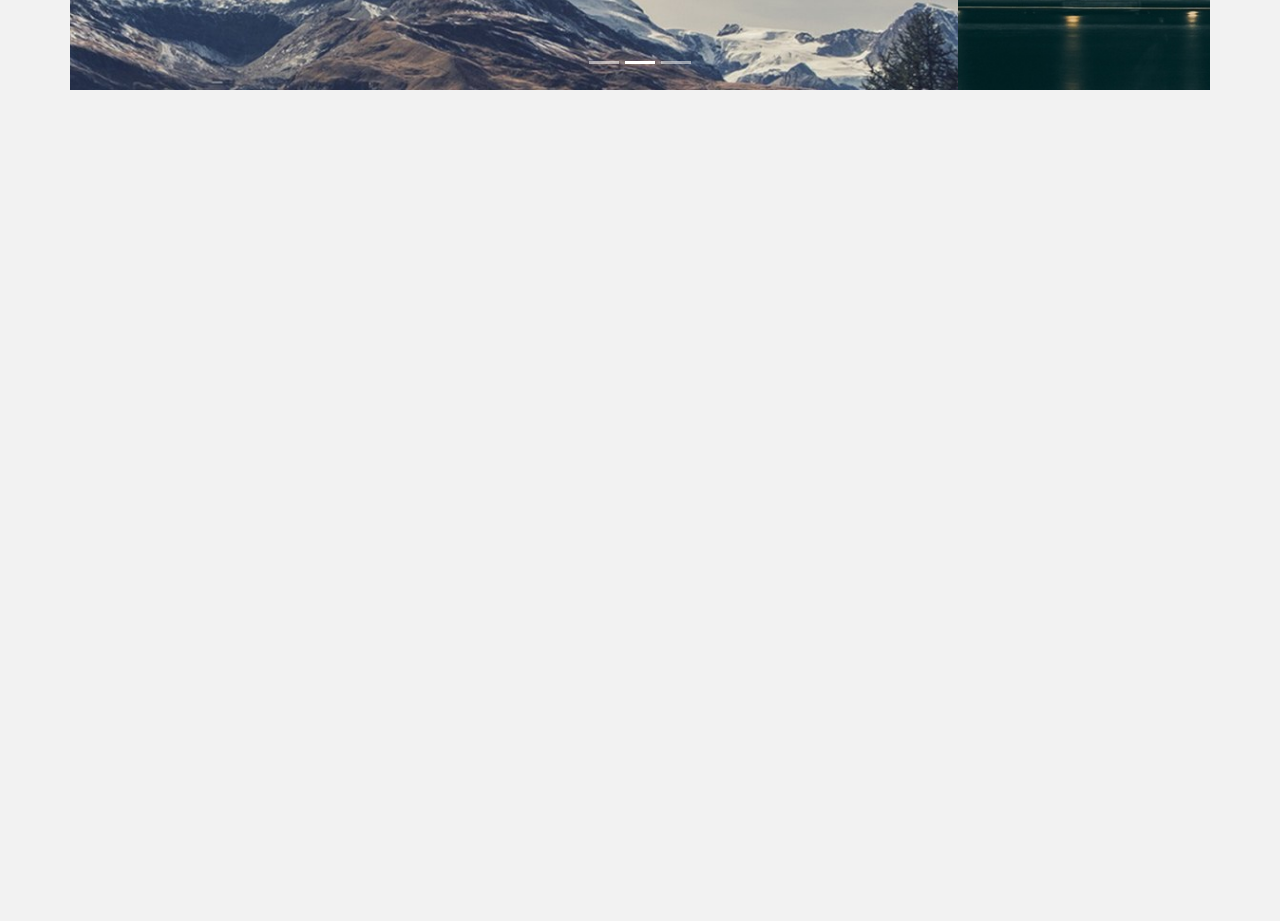
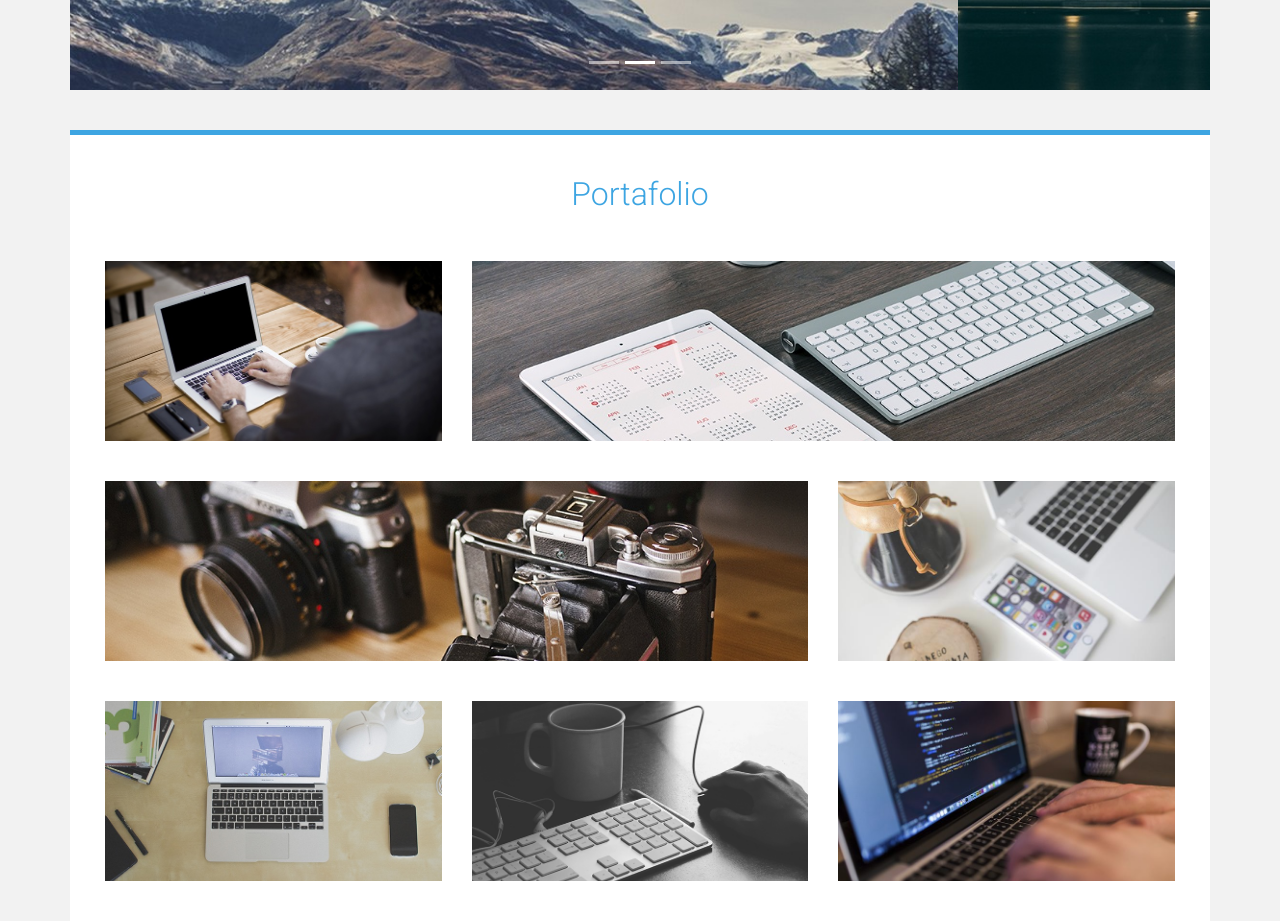
Before and after one commit to GspindolaB/Bootstrap, a plain HTML site: page 08Portafolio/index.html in a window 1280 px wide. Shown: the part 420-1341 px from the top of the page. Before the commit the page ends 800 px from the top, so only its background shows below. Drawn offline with Linux system fonts and the light colour scheme.

Commit message:
Primera parte del main

```diff
--- a/08Portafolio/css/estilos.css
+++ b/08Portafolio/css/estilos.css
@@ -89,6 +89,32 @@ header .menu .c-3:hover {
 .slider .col {
     padding: 0;
 }
+/*PORTAFOLIO*/
+.portafolio{
+    background: #fff;
+    border-top: 5px solid #3da5e2;
+    padding: 0 20px;
+}
+.portafolio .titulo{
+    padding: 40px 0;
+    text-align: center;
+    color: #3da5e2;
+    font-family: 'Roboto', sans-serif;
+    font-weight: 300;
+}
+
+.portafolio .galeria .contenedor-imagen{
+    margin-bottom: 40px;
+    max-height: 180px;
+    overflow: hidden;
+}
+.portafolio .galeria .contenedor-imagen a{
+    background: #3da5e2;
+    display: inline-block;
+}
+.portafolio .galeria .contenedor-imagen:hover{
+    opacity: .3;
+}
 
 
 /*MEDIAQUERIES*/
--- a/08Portafolio/index.html
+++ b/08Portafolio/index.html
@@ -77,6 +77,54 @@
             </div>
         </div>
     </header>
+    <!--MAIN-->
+    <main>
+        <div class="container">
+            <!--Sección portafolio-->
+            <div class="row portafolio">
+                <div class="col">
+                    <h2 class="titulo">Portafolio</h2>
+                    <div class="row galeria justify-content-center">
+                        <div class="contenedor-imagen col-6 col-lg-4">
+                            <a href="#" data-toggle="modal" data-target="#modal">
+                                <img src="img/img-1.jpg" alt="" class="img-fluid imagen">
+                            </a>
+                        </div>
+                        <div class="contenedor-imagen col-12 col-lg-8">
+                            <a href="#" data-toggle="modal" data-target="#modal">
+                                <img src="img/img-2.jpg" alt="" class="img-fluid imagen">
+                            </a>
+                        </div>
+                        <div class="contenedor-imagen col-12 col-lg-8">
+                            <a href="#" data-toggle="modal" data-target="#modal">
+                                <img src="img/img-3.jpg" alt="" class="img-fluid imagen">
+                            </a>
+                        </div>
+                        <div class="contenedor-imagen col-6 col-lg-4">
+                            <a href="#" data-toggle="modal" data-target="#modal">
+                                <img src="img/img-4.jpg" alt="" class="img-fluid imagen">
+                            </a>
+                        </div>
+                        <div class="contenedor-imagen col-6 col-lg-4">
+                            <a href="#" data-toggle="modal" data-target="#modal">
+                                <img src="img/img-5.jpg" alt="" class="img-fluid imagen">
+                            </a>
+                        </div>
+                        <div class="contenedor-imagen col-6 col-lg-4">
+                            <a href="#" data-toggle="modal" data-target="#modal">
+                                <img src="img/img-6.jpg" alt="" class="img-fluid imagen">
+                            </a>
+                        </div>
+                        <div class="contenedor-imagen col-6 col-lg-4">
+                            <a href="#" data-toggle="modal" data-target="#modal">
+                                <img src="img/img-7.jpg" alt="" class="img-fluid imagen">
+                            </a>
+                        </div>
+                    </div>
+                </div>
+            </div>
+        </div>
+    </main>
     <script src="js/jquery-3.3.1.min.js"></script>
     <script src="js/popper.min.js"></script>
     <script src="js/bootstrap.min.js"></script>
```
